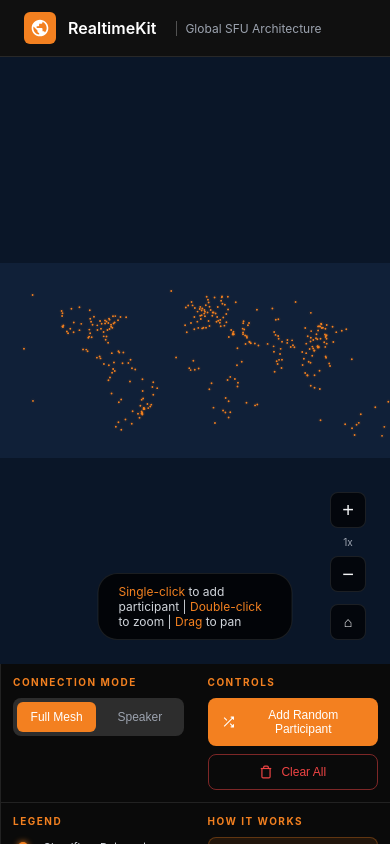
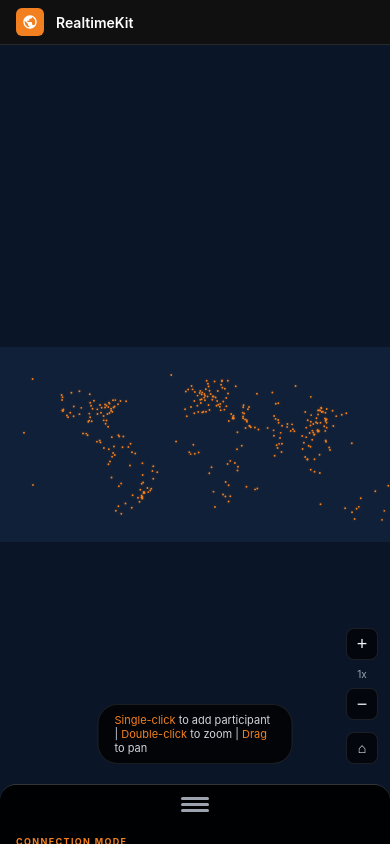
Before and after one commit to thomas-desmond/realtimekit-sfu-demo, a website: page public/index.html in a window 390 px wide. Drawn offline with Linux system fonts and the light colour scheme; no server answers.

Commit message:
Mobile friendly bottom bar

```diff
--- a/public/app.js
+++ b/public/app.js
@@ -317,7 +317,18 @@ function addParticipant(lat, lng, isSpeaker = false) {
 
   updateConnections();
   updateStats();
+
+  // On mobile, collapse sidebar when user adds participant
+  collapseMobileSidebar();
+
   return p;
+}
+
+// Collapse sidebar on mobile (when user interacts with map)
+function collapseMobileSidebar() {
+  const sidebar = document.getElementById('sidebar');
+  if (!sidebar || window.innerWidth > 768) return;
+  sidebar.classList.remove('expanded');
 }
 
 function disableParticipantAnimations() {
@@ -724,4 +735,31 @@ document.addEventListener('DOMContentLoaded', () => {
     if (e.key === '-' || e.key === '_') { e.preventDefault(); zoomOut(); }
     if (e.key === '0') { e.preventDefault(); resetZoom(); }
   });
+
+  // Mobile sidebar toggle
+  const sidebar = document.getElementById('sidebar');
+  const sidebarToggle = document.getElementById('sidebar-toggle');
+  if (sidebarToggle) {
+    sidebarToggle.addEventListener('click', () => {
+      sidebar.classList.toggle('expanded');
+    });
+
+    // Swipe to expand/collapse on mobile
+    let touchStartY = 0;
+    sidebar.addEventListener('touchstart', (e) => {
+      touchStartY = e.touches[0].clientY;
+    }, { passive: true });
+
+    sidebar.addEventListener('touchend', (e) => {
+      const touchEndY = e.changedTouches[0].clientY;
+      const deltaY = touchStartY - touchEndY;
+
+      // Swipe up to expand, swipe down to collapse
+      if (deltaY > 50 && !sidebar.classList.contains('expanded')) {
+        sidebar.classList.add('expanded');
+      } else if (deltaY < -50 && sidebar.classList.contains('expanded')) {
+        sidebar.classList.remove('expanded');
+      }
+    }, { passive: true });
+  }
 });
--- a/public/index.html
+++ b/public/index.html
@@ -45,7 +45,14 @@
         </div>
       </div>
 
-      <aside class="sidebar">
+      <aside class="sidebar" id="sidebar">
+        <div class="sidebar-toggle" id="sidebar-toggle">
+          <div class="sidebar-toggle-handle">
+            <span></span>
+            <span></span>
+            <span></span>
+          </div>
+        </div>
         <div class="sidebar-section">
           <div class="section-title">Connection Mode</div>
           <div class="mode-toggle">
--- a/public/styles.css
+++ b/public/styles.css
@@ -478,10 +478,193 @@ header {
 @keyframes spin { to { transform: rotate(360deg); } }
 .loading-text { color: var(--cf-gray-400); font-size: 14px; }
 
-/* Responsive */
+/* Hide sidebar toggle on desktop */
+.sidebar-toggle {
+  display: none;
+}
+
+/* Responsive - Mobile */
 @media (max-width: 768px) {
-  .main-content { flex-direction: column; }
-  .sidebar { width: 100%; max-height: 180px; flex-direction: row; flex-wrap: wrap; }
-  .sidebar-section { flex: 1; min-width: 150px; padding: 12px; }
-  .header-stats { display: none; }
+  .main-content {
+    flex-direction: column;
+  }
+
+  #map-container {
+    /* Account for collapsed sidebar height */
+    padding-bottom: 60px;
+  }
+
+  .sidebar {
+    position: fixed;
+    bottom: 0;
+    left: 0;
+    right: 0;
+    width: 100%;
+    max-height: 60vh;
+    flex-direction: column;
+    border-left: none;
+    border-top: 1px solid rgba(255, 255, 255, 0.2);
+    border-radius: 16px 16px 0 0;
+    transform: translateY(calc(100% - 60px));
+    transition: transform 0.3s ease;
+    z-index: 100;
+    background: rgba(0, 0, 0, 0.92);
+  }
+
+  .sidebar.expanded {
+    transform: translateY(0);
+    overflow-y: auto;
+  }
+
+  .sidebar-toggle {
+    display: flex;
+    align-items: center;
+    justify-content: center;
+    padding: 12px 8px;
+    cursor: pointer;
+  }
+
+  .sidebar-toggle-handle {
+    display: flex;
+    flex-direction: column;
+    align-items: center;
+    gap: 3px;
+  }
+
+  .sidebar-toggle-handle span {
+    display: block;
+    width: 28px;
+    height: 3px;
+    background: var(--cf-gray-400);
+    border-radius: 2px;
+    transition: background 0.2s ease;
+  }
+
+  .sidebar-toggle:hover .sidebar-toggle-handle span,
+  .sidebar-toggle:active .sidebar-toggle-handle span {
+    background: var(--cf-gray-300);
+  }
+
+  .sidebar-section {
+    padding: 12px 16px;
+  }
+
+  /* Hide legend and info panel on mobile by default - show in expanded */
+  /* nth-child(n+5) because: toggle, mode, controls, legend, info */
+  .sidebar:not(.expanded) .sidebar-section:nth-child(n+4) {
+    display: none;
+  }
+
+  /* Compact mode toggle on mobile */
+  .mode-toggle {
+    padding: 2px;
+  }
+
+  .mode-btn {
+    padding: 6px 10px;
+    font-size: 11px;
+  }
+
+  /* Compact buttons on mobile */
+  .controls {
+    flex-direction: row;
+    gap: 8px;
+  }
+
+  .btn {
+    padding: 8px 12px;
+    font-size: 11px;
+    flex: 1;
+  }
+
+  .btn svg {
+    display: none;
+  }
+
+  /* Adjust zoom controls position for mobile */
+  .zoom-controls {
+    bottom: 80px;
+    right: 12px;
+  }
+
+  .zoom-btn {
+    width: 32px;
+    height: 32px;
+    font-size: 18px;
+  }
+
+  /* Adjust click hint for mobile */
+  .click-hint {
+    bottom: 80px;
+    font-size: 11px;
+    padding: 8px 16px;
+  }
+
+  .header-stats {
+    display: none;
+  }
+
+  /* Smaller header on mobile */
+  header {
+    padding: 8px 16px;
+  }
+
+  .logo-subtitle {
+    display: none;
+  }
+
+  .logo-text {
+    font-size: 14px;
+  }
+
+  .logo-icon {
+    width: 28px;
+    height: 28px;
+  }
+
+  .logo-icon svg {
+    width: 16px;
+    height: 16px;
+  }
+
+  /* Legend compact on mobile */
+  .legend {
+    flex-direction: row;
+    flex-wrap: wrap;
+    gap: 8px 16px;
+  }
+
+  .legend-item {
+    font-size: 10px;
+    gap: 6px;
+  }
+
+  .legend-icon {
+    width: 16px;
+    height: 16px;
+  }
+
+  .legend-dot {
+    width: 8px;
+    height: 8px;
+  }
+
+  .legend-line {
+    width: 16px;
+  }
+
+  /* Info panel compact on mobile */
+  .info-panel {
+    padding: 10px;
+  }
+
+  .info-panel p {
+    font-size: 10px;
+    margin-bottom: 4px;
+  }
+
+  .section-title {
+    font-size: 9px;
+    margin-bottom: 8px;
+  }
 }
```
